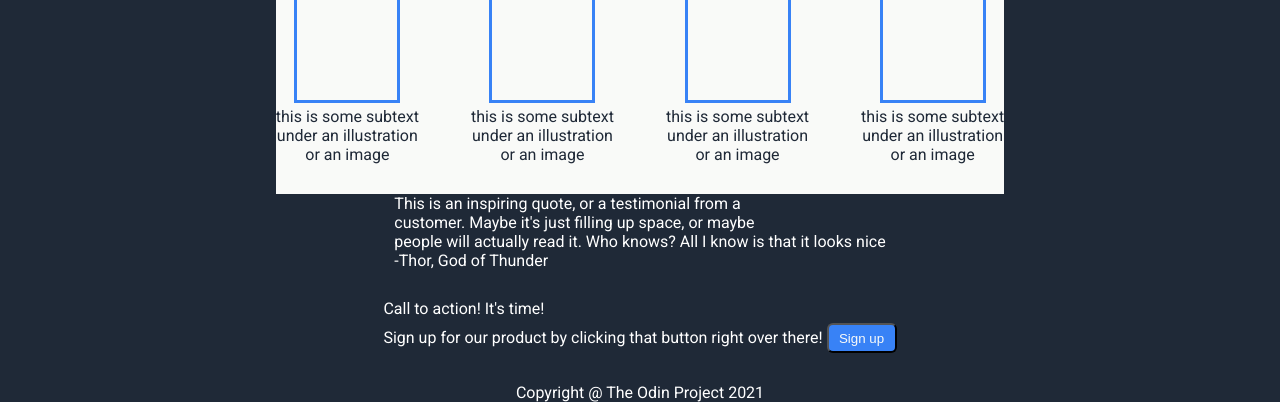
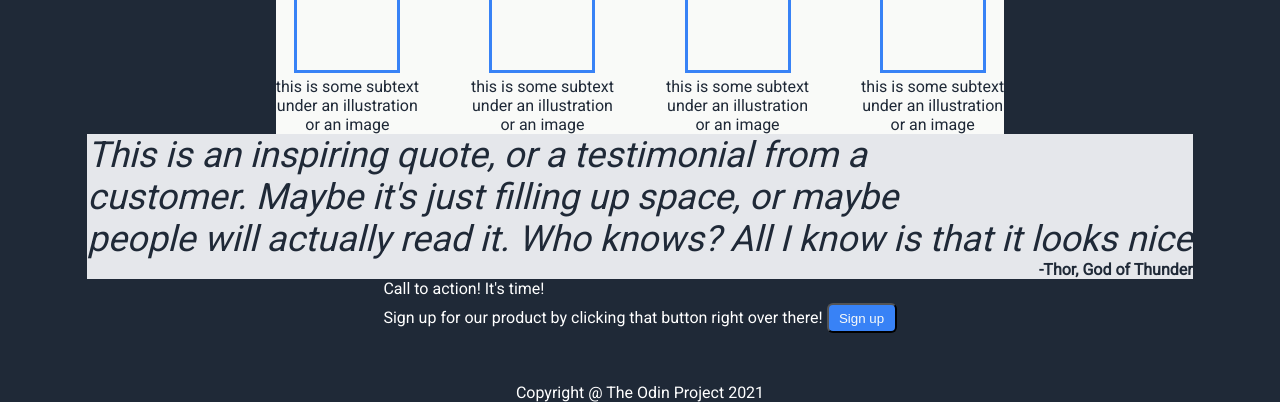
Before and after one commit to Decoy4ever/Project-Landing-Page, a plain HTML site: page index.html in a window 1280 px wide. Shown: the part 398-800 px from the top of the page. Drawn offline with Linux system fonts and the light colour scheme.

Commit message:
feat: structure index.html and restyled style.css for 3rd section
added br tag to break the quote text for readability purpose

styled the quote font weight, style and background color aligned with the image provided by odin Project. Applied flex onto the quote text to align the text to the center of page

```diff
--- a/index.html
+++ b/index.html
@@ -18,8 +18,8 @@
         </nav>
         <div class="header-container">
             <div class="header-content">
-                <div class="header-logo">This website is </br> awesome</div>
-                <div>This website has some subtext that goes here under </br> the main title. It's smaller font and the color is lower </br>contrast</div>
+                <div class="header-logo">This website is <br> awesome</div>
+                <div>This website has some subtext that goes here under <br> the main title. It's smaller font and the color is lower <br>contrast</div>
                 <button>Sign up</button>
             </div>
             <div class="image-placeholder">this is a placeholder for an image</div>
@@ -53,11 +53,11 @@
     </div>
 
     <div class="container-quote">
-        <div>
+        <div class="quote-text">
             This is an inspiring quote, or a testimonial from a <br> customer. Maybe it's just filling up space, or maybe<br>
             people will actually read it. Who knows? All I know is that it looks nice
         </div>
-        <div>-Thor, God of Thunder</div>
+        <div class="quote-author">-Thor, God of Thunder</div>
     </div>
 
     <div class="footer">
--- a/styles.css
+++ b/styles.css
@@ -13,7 +13,7 @@ body{
 .header, .container-body, .container-quote, .footer{
     display: flex;
     flex-direction: column;
-    flex-grow: 1;
+    flex: 1 1 0;
 }
 
 /*!* Start Navigation Here *!*/
@@ -121,6 +121,29 @@ li a{
 }
 /*!*End of content here*!*/
 
+/*Quote stats here*/
+
+.container-quote{
+    background-color: #E5E7EB;
+    color: #1F2937;
+}
+
+.quote-text{
+    display: flex;
+    flex-direction: row;
+    justify-content: center;
+    align-items: center;
+    font-size: 36px;
+    font-style: italic;
+}
+
+.quote-author{
+    font-weight: bold;
+    text-align: right;
+}
+
+/*End of quote here*/
+
 button{
     width: 70px;
     height: 30px;
```
